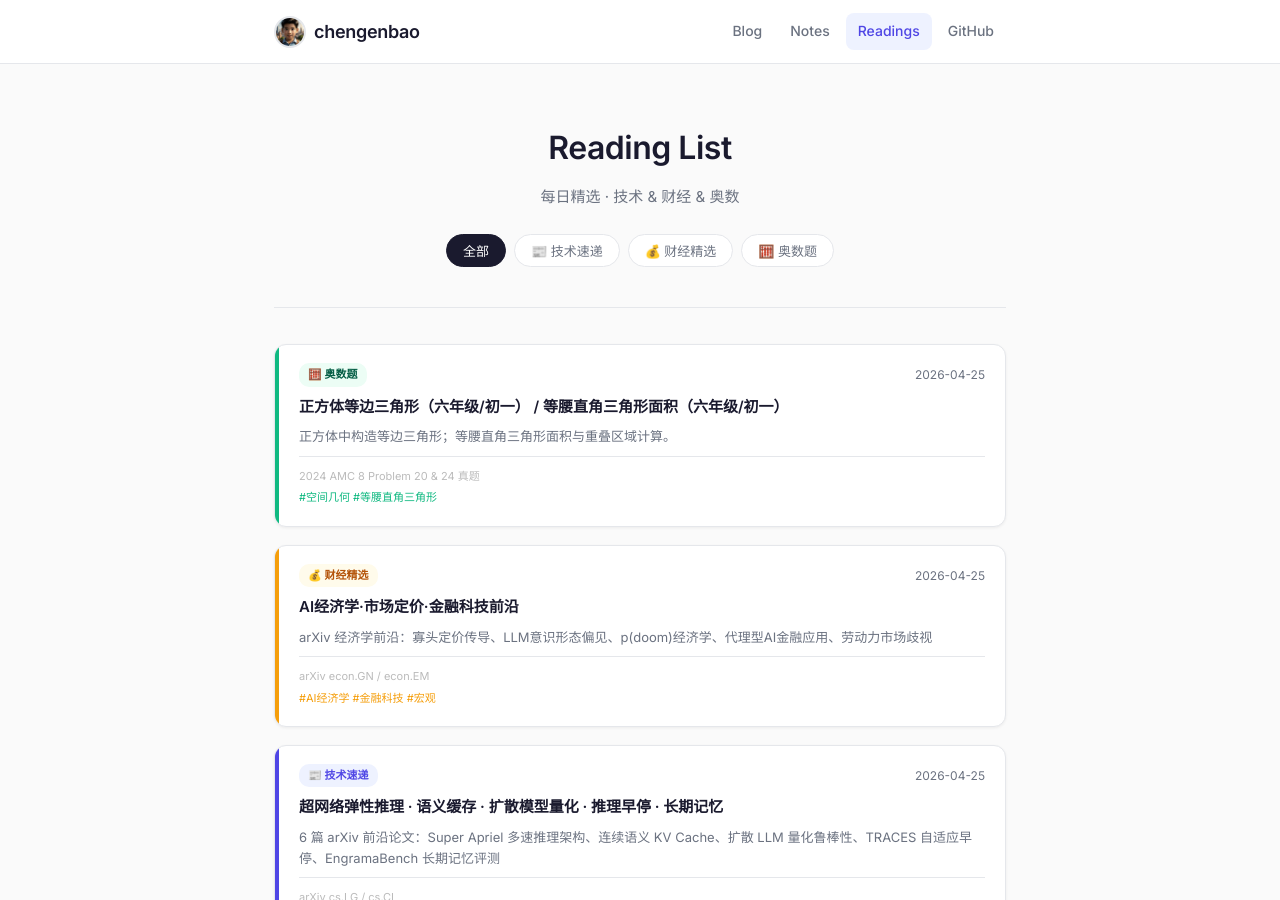
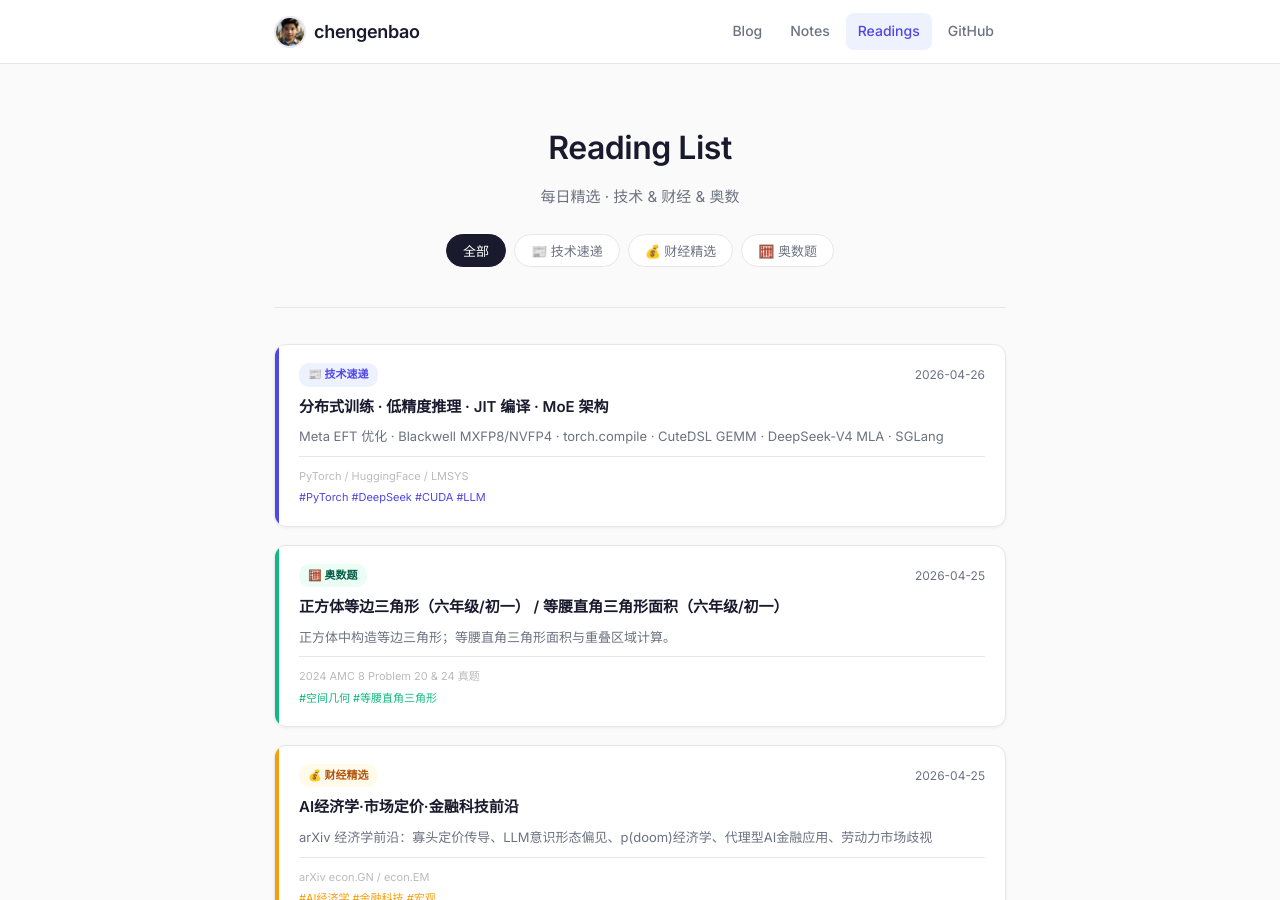
Before and after one commit to chengenbao/chengenbao.github.io, a Jekyll site: the page built from reading-list/index.md, in a window 1280 px wide and 900 px high. Built offline with Jekyll 4.4.1, drawn with Linux system fonts in a browser that asks for light colours.

Commit message:
add tech daily card 2026-04-26

```diff
--- a/reading-list/index.md
+++ b/reading-list/index.md
@@ -18,6 +18,21 @@ permalink: /reading-list/
   </div>
 
   <div class="rl-grid">
+<a class="rl-card tech" href="/reading-list/2026-04-26-tech-daily/">
+  <div class="rl-accent"></div>
+  <div class="rl-body">
+    <div class="rl-top">
+      <span class="rl-badge tech">📰 技术速递</span>
+      <time>2026-04-26</time>
+    </div>
+    <h2>分布式训练 · 低精度推理 · JIT 编译 · MoE 架构</h2>
+    <p>Meta EFT 优化 · Blackwell MXFP8/NVFP4 · torch.compile · CuteDSL GEMM · DeepSeek-V4 MLA · SGLang</p>
+    <div class="rl-meta">
+      <span class="rl-source">PyTorch / HuggingFace / LMSYS</span>
+      <span class="rl-tags">#PyTorch #DeepSeek #CUDA #LLM</span>
+    </div>
+  </div>
+</a>
 <a class="rl-card math" href="/reading-list/2026-04-25-math/">
   <div class="rl-accent"></div>
   <div class="rl-body">
```
